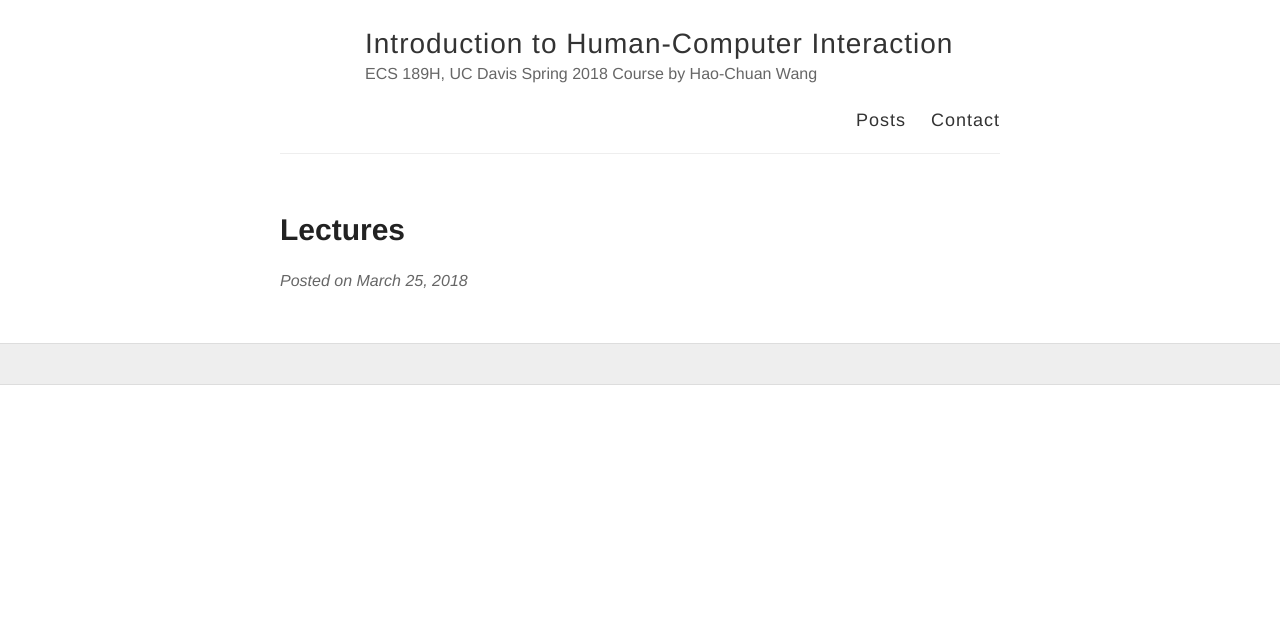
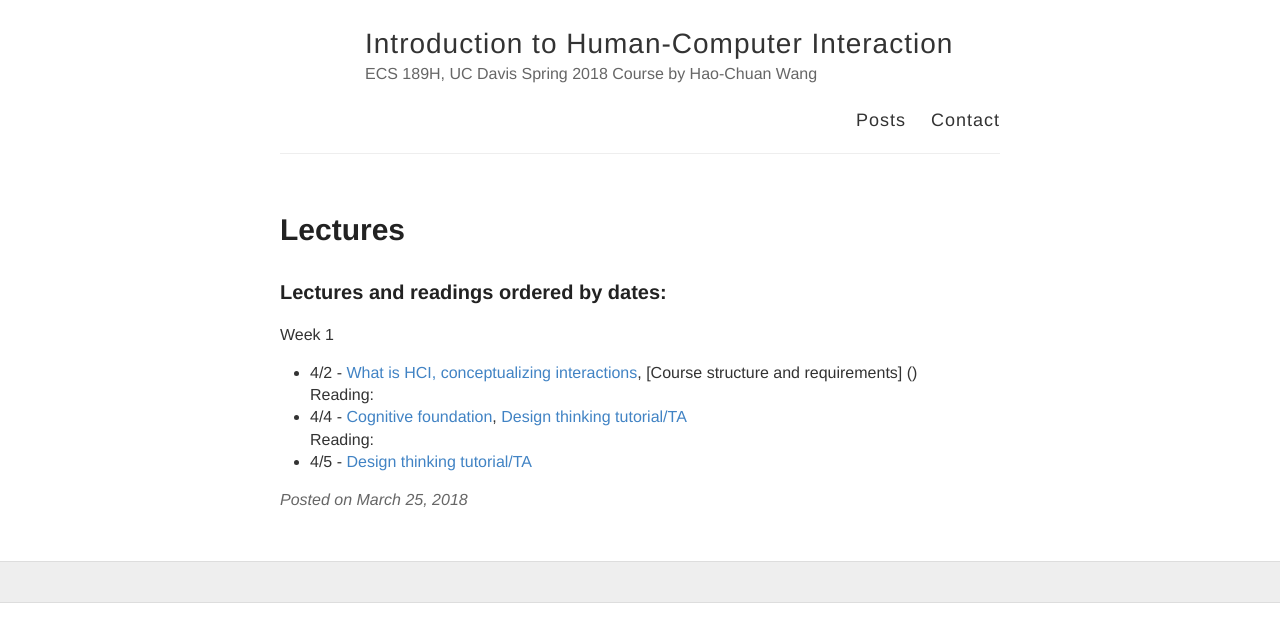
Before and after one commit to hciwang/hciwang.github.io, a Jekyll site: the page built from _posts/2018-3-25-lectures.md, in a window 1280 px wide. Shown: the top 642 px of the page. Built offline with Jekyll 4.4.1, drawn with Linux system fonts in a browser that asks for light colours.

Commit message:
Update 2018-3-25-lectures.md

```diff
--- a/_posts/2018-3-25-lectures.md
+++ b/_posts/2018-3-25-lectures.md
@@ -3,3 +3,11 @@ layout: post
 title: Lectures
 permalink: /lectures/
 ---
+
+### Lectures and readings ordered by dates:
+Week 1
+- 4/2 - [What is HCI, conceptualizing interactions](), [Course structure and requirements] ()
+Reading:
+- 4/4 - [Cognitive foundation](), [Design thinking tutorial/TA]()
+Reading:
+- 4/5 - [Design thinking tutorial/TA]()
```
